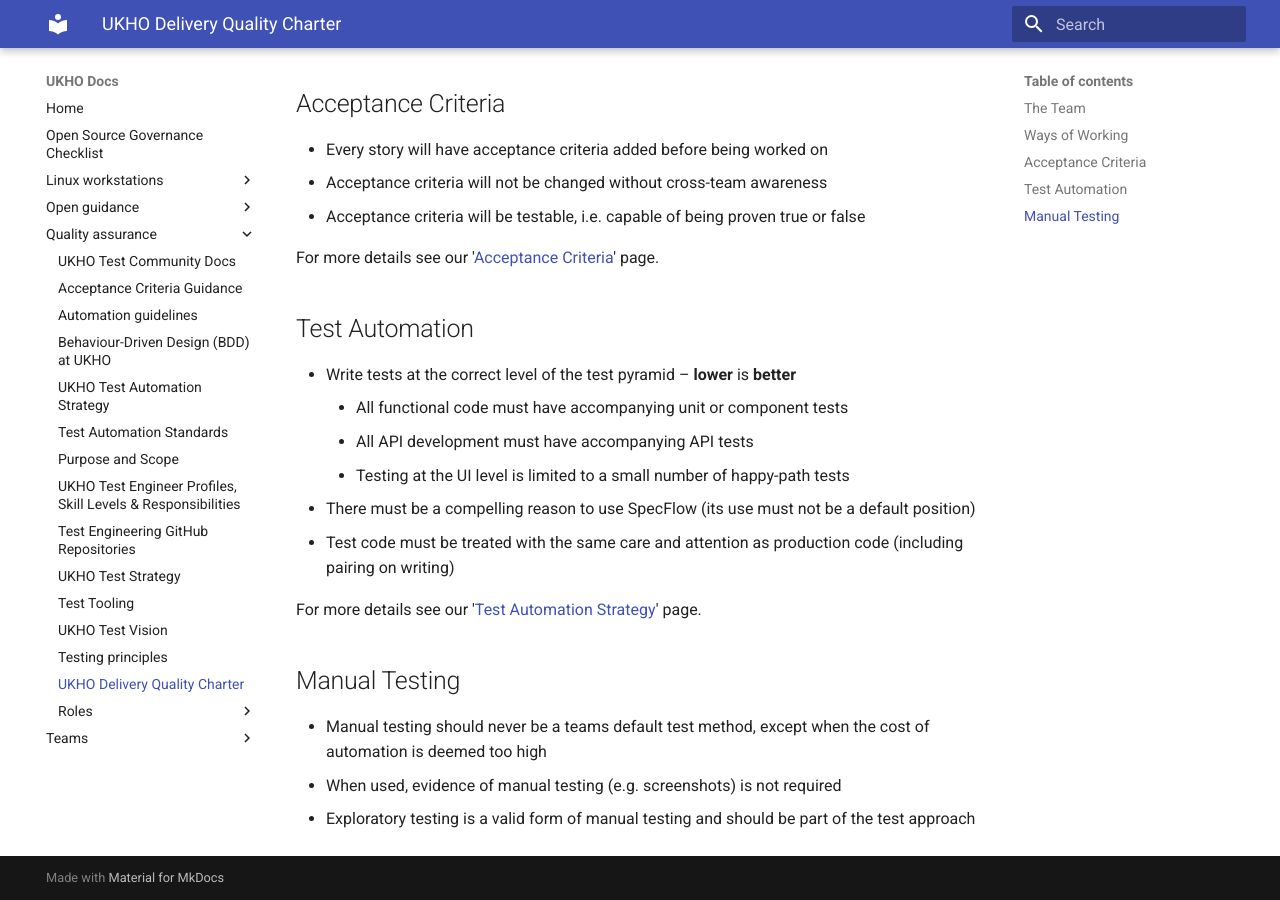
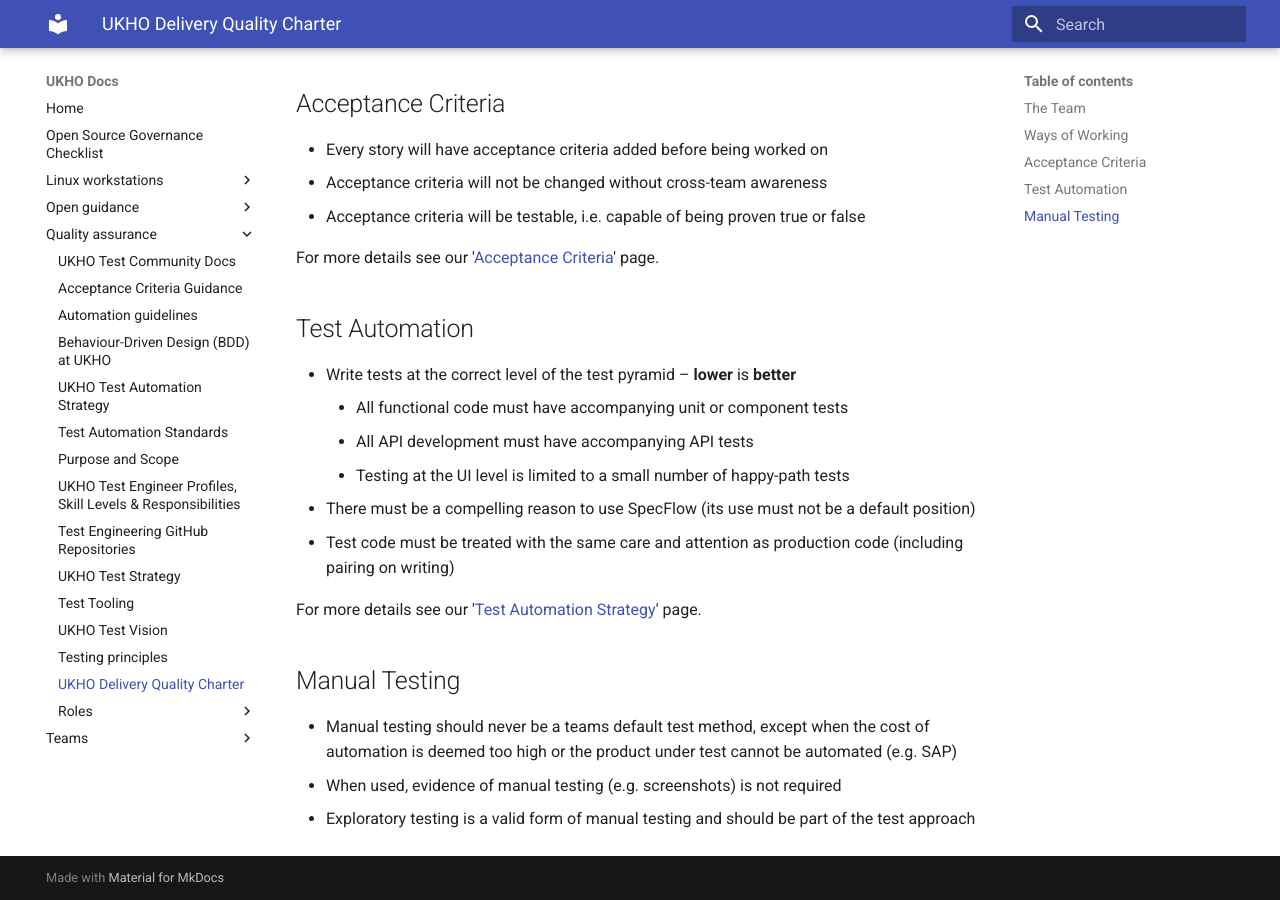
Before and after one commit to UKHO/docs, an MkDocs documentation site: the page built from docs/quality-assurance/ukho-quality-charter.md, in a window 1280 px wide and 900 px high, scrolled down 756 px. Built offline with MkDocs 1.6.1 and Material for MkDocs 9.7.7, drawn with Linux system fonts in a browser that asks for light colours.

Commit message:
Update manual testing text i QA charter

```diff
--- a/docs/quality-assurance/ukho-quality-charter.md
+++ b/docs/quality-assurance/ukho-quality-charter.md
@@ -38,6 +38,6 @@ For more details see our '[Test Automation Strategy](test-automation-strategy.md
 
 ## Manual Testing
 
-* Manual testing should never be a teams default test method, except when the cost of automation is deemed too high
+* Manual testing should never be a teams default test method, except when the cost of automation is deemed too high or the product under test cannot be automated (e.g. SAP)
 * When used, evidence of manual testing (e.g. screenshots) is not required
 * Exploratory testing is a valid form of manual testing and should be part of the test approach
```
